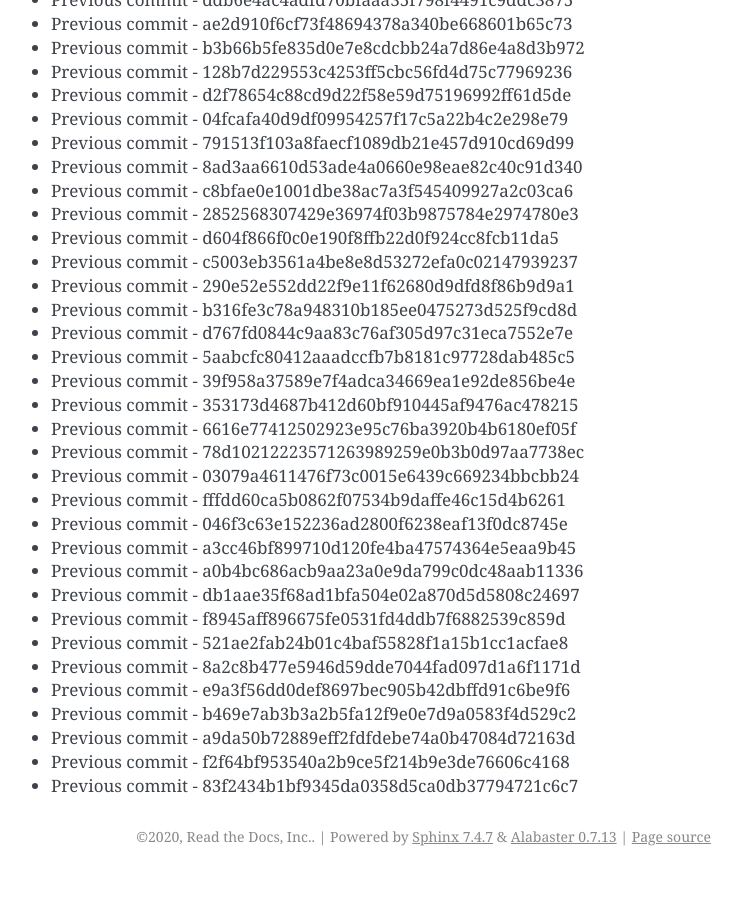
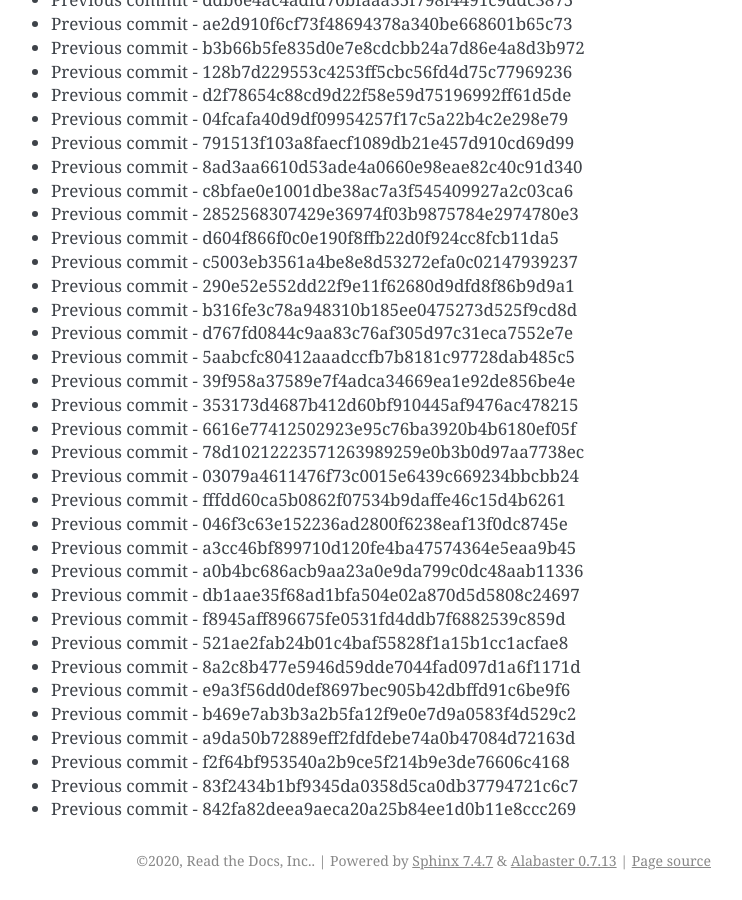
Before and after one commit to readthedocs/rtd-git-stresstest, a Sphinx documentation site: the page built from docs/updates.rst, in a window 1280 px wide and 900 px high, scrolled down 39349 px. Shown: the whole window, without its empty margins (399-1141 px from the left). Built offline with Sphinx 7.4.7, drawn with Linux system fonts in a browser that asks for light colours; before the commit the page ends 40225 px from its top, so only the background shows below that.

Commit message:
Generating commit from previous: 842fa82deea9aeca20a25b84ee1d0b11e8ccc269

```diff
--- a/docs/updates.rst
+++ b/docs/updates.rst
@@ -1685,3 +1685,4 @@ It can be tested for any performance characteristics.
 * Previous commit - a9da50b72889eff2fdfdebe74a0b47084d72163d
 * Previous commit - f2f64bf953540a2b9ce5f214b9e3de76606c4168
 * Previous commit - 83f2434b1bf9345da0358d5ca0db37794721c6c7
+* Previous commit - 842fa82deea9aeca20a25b84ee1d0b11e8ccc269
```
